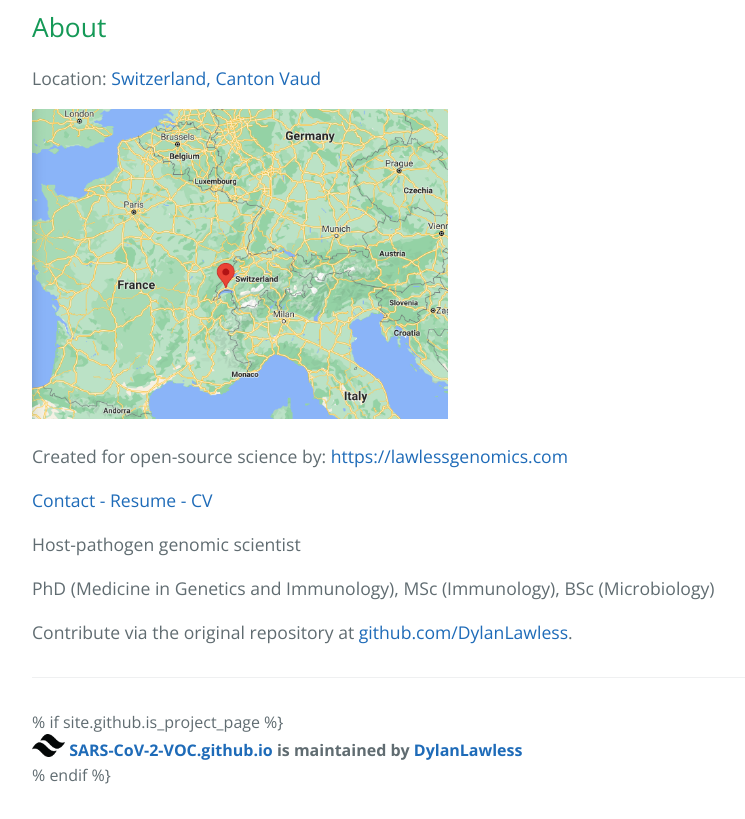
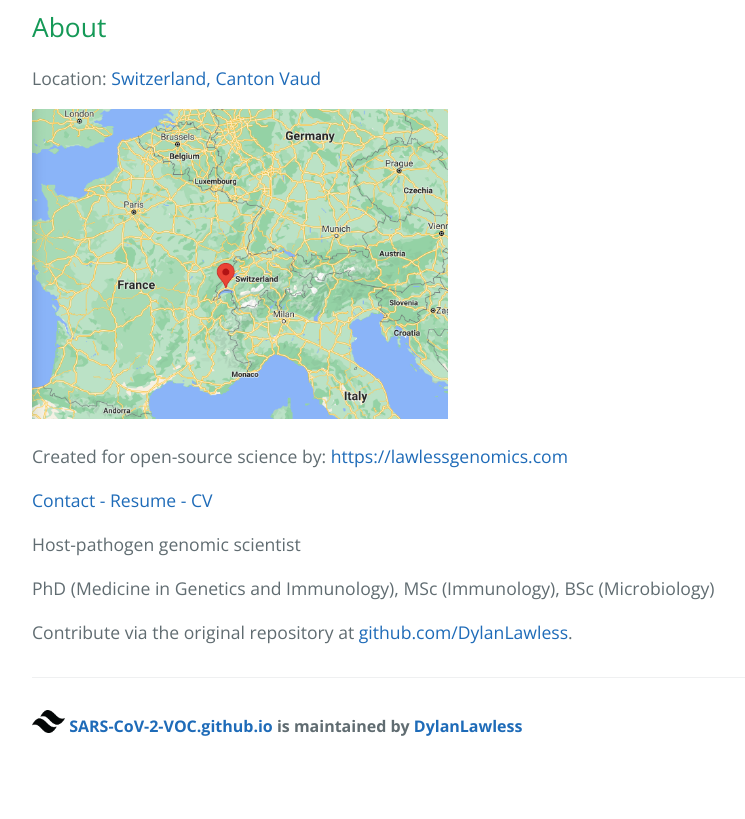
Before and after one commit to DylanLawless/SARS-CoV-2-VOC.github.io, a Jekyll site: the page built from README.md, in a window 1280 px wide and 900 px high, scrolled down 11050 px, cut to the strip 81-900 px from the top of the window. Shown: the whole strip, without its empty margins (192-937 px from the left). Built offline with Jekyll 4.4.1, drawn with Linux system fonts in a browser that asks for light colours; our own code applies the rules of GitHub Pages for plain Markdown files; after the commit the page ends 11902 px from its top, so only the background shows below that.

Commit message:
front footer html

```diff
--- a/_layouts/default.html
+++ b/_layouts/default.html
@@ -40,13 +40,13 @@
       {{ content }}
 
 	<footer class="site-footer">
-	  % if site.github.is_project_page %}
-	    <span class="site-footer-owner">
-	    <a href="https://lawlessgenomics.com"><img src="/images/logos/logo_3.0.png"
-	    alt="Logo image" width="33" height="22.36" /></a>
+		{% if site.github.is_project_page %}
+		<span class="site-footer-owner">
+		<a href="https://lawlessgenomics.com"><img src="/images/logos/logo_3.0.png"
+		alt="Logo image" width="33" height="22.36" /></a>
 		<a href="{{ site.github.repository_url }}">{{ site.github.repository_name }}</a> is maintained by <a href="{{ site.github.owner_url }}">{{ site.github.owner_name }}</a>
-	    </span>
-      % endif %}
+		</span>
+		{% endif %}
 	<!-- <span class="site-footer-credits">This page was generated by <a href="https://pages.github.com">GitHub Pages</a>.</span> -->
 	</footer>
     </main>
```
